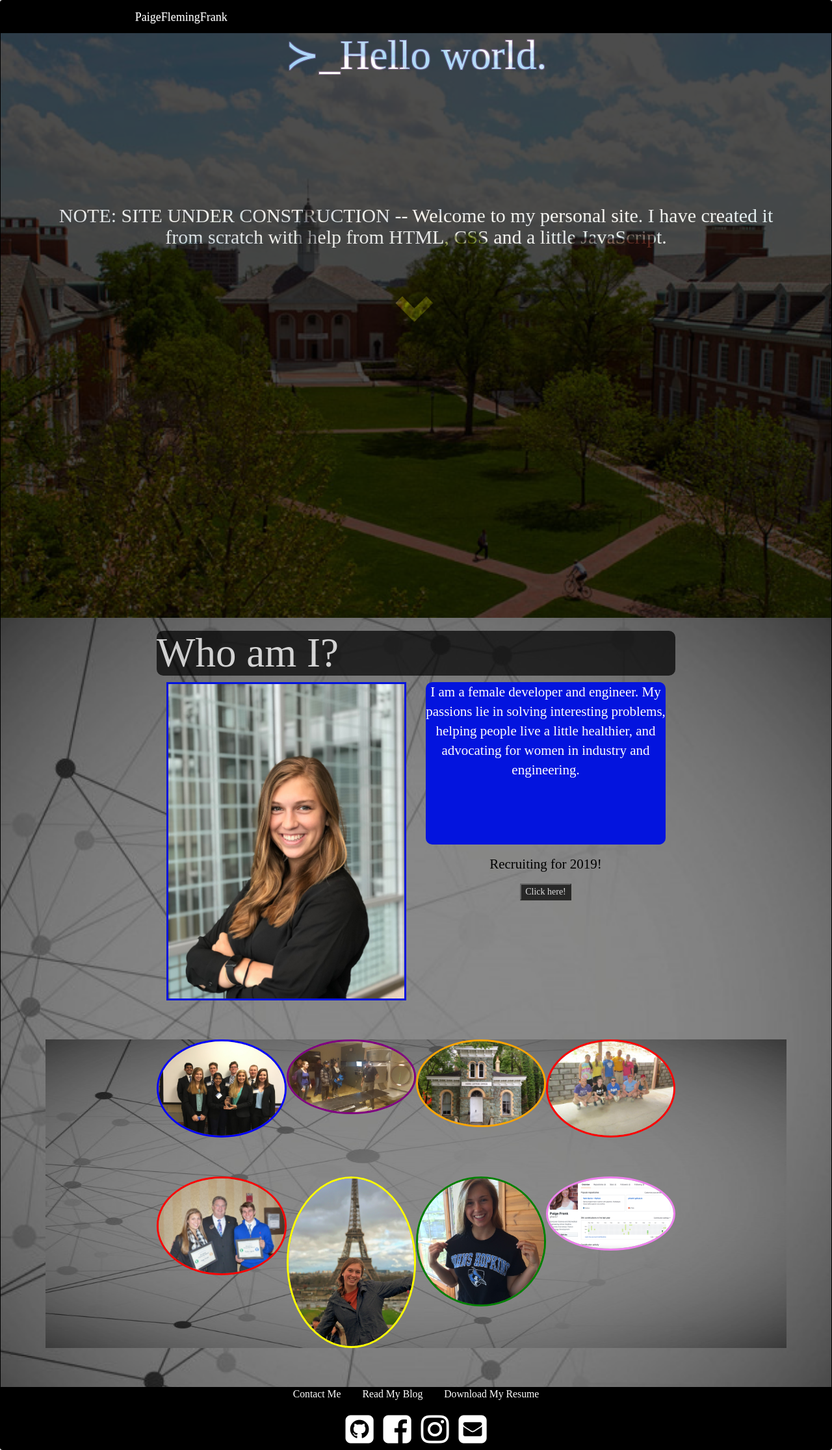
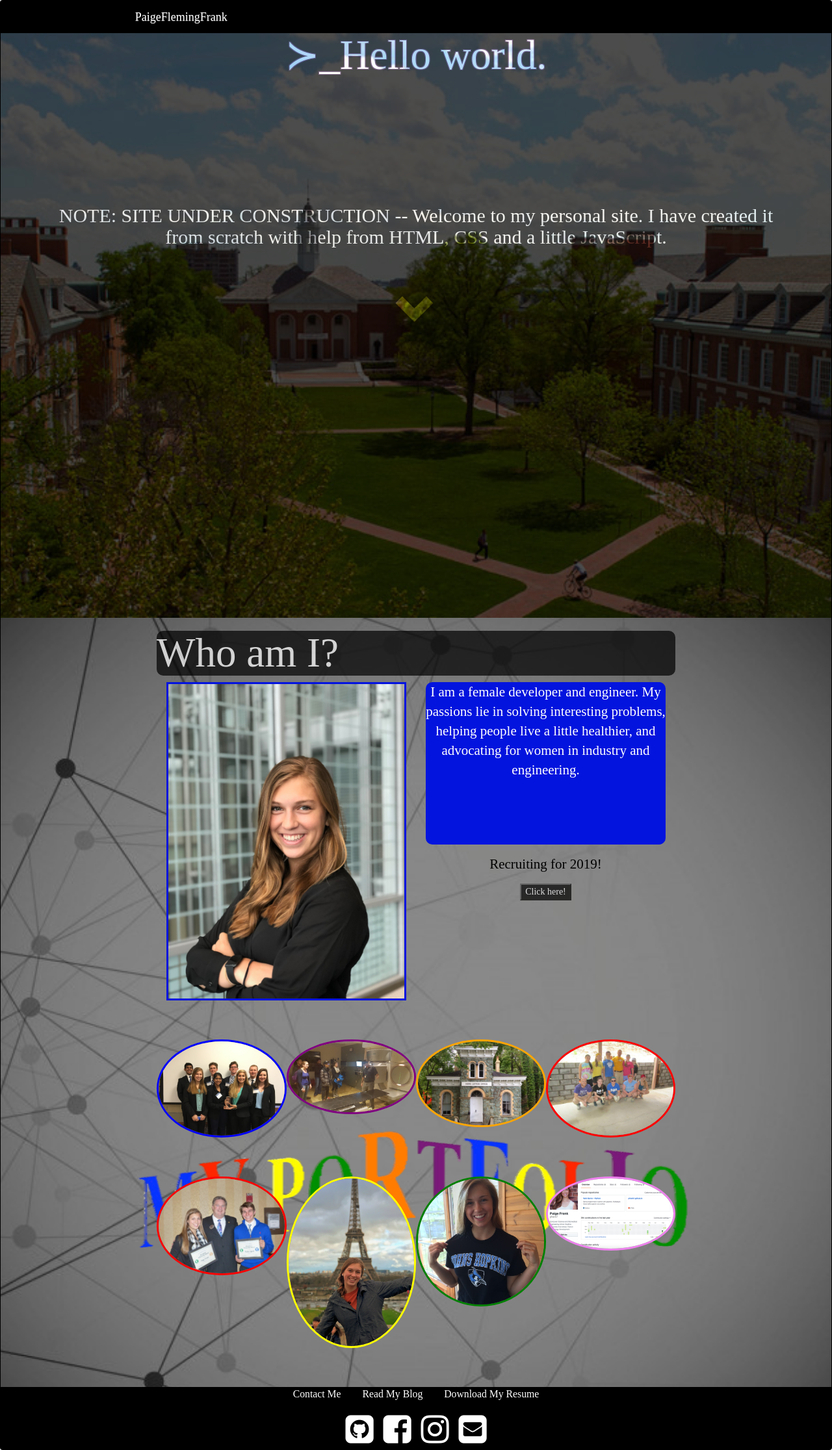
Before and after one commit to pfrank7/pfrank7.github.io, a Jekyll site: the page built from index.html, in a window 1280 px wide. Shown: the whole page at 65% size. Built offline with Jekyll 4.4.1, drawn with Linux system fonts in a browser that asks for light colours; nearby versions of some CDN libraries.

Commit message:
Update index.html

```diff
--- a/index.html
+++ b/index.html
@@ -50,7 +50,7 @@ title: Paige Frank
 }
 .port {
 	width: 100%;
-	background-image: url("../photos/techback.jpg");
+	background-image: url("../photos/portfolioback.png");
 	background-repeat: no-repeat;
 	background-size: 100% 100%;
 	}
```
